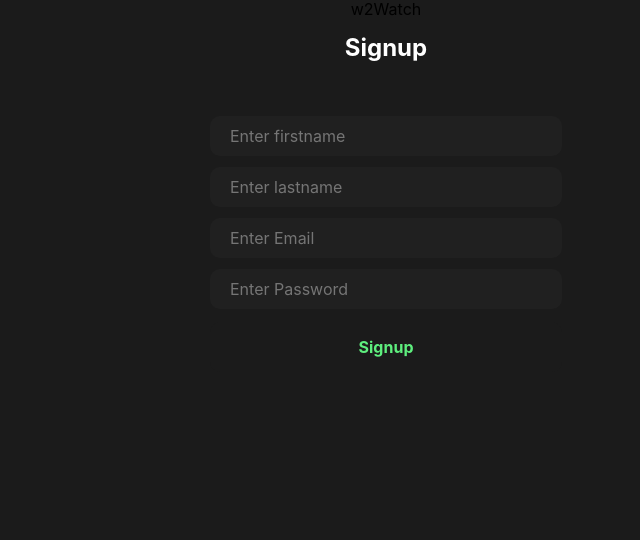
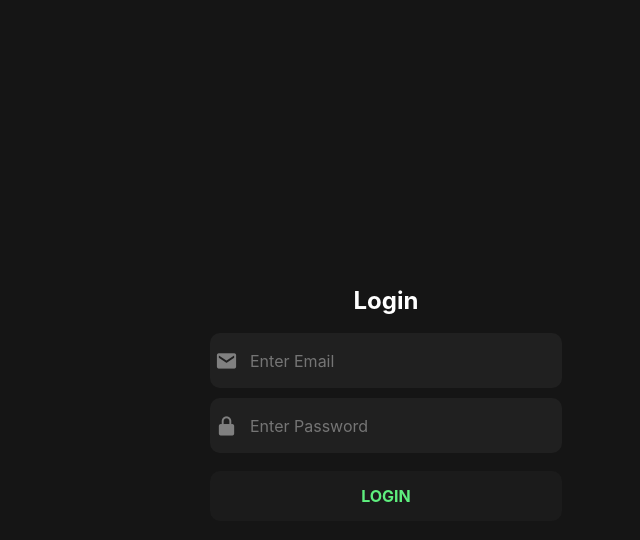
Before and after one commit to Tanayk7/Recommendation-System, a React (Create React App) app in the folder client/: page / in a window 1280 px wide. Shown: the top 540 px of the page, without its empty margins (254-894 px from the left). Built offline with nearby package versions, Linux system fonts and the light colour scheme.

Commit message:
login and signup form done

```diff
--- a/client/package.json
+++ b/client/package.json
@@ -7,6 +7,7 @@
     "@testing-library/react": "^11.2.7",
     "@testing-library/user-event": "^12.8.3",
     "axios": "^0.21.1",
+    "boxicons": "^2.0.9",
     "email-validator": "^2.0.4",
     "formik": "^2.2.9",
     "react": "^17.0.2",
--- a/client/public/index.html
+++ b/client/public/index.html
@@ -1,8 +1,10 @@
 <!DOCTYPE html>
+
 <html lang="en">
   <head>
     <meta charset="utf-8" />
     <link rel="icon" href="%PUBLIC_URL%/favicon.ico" />
+
     <meta name="viewport" content="width=device-width, initial-scale=1" />
     <meta name="theme-color" content="#000000" />
     <meta
@@ -24,6 +26,7 @@
       work correctly both with client-side routing and a non-root public URL.
       Learn how to configure a non-root public URL by running `npm run build`.
     -->
+    <link href='https://unpkg.com/boxicons@2.0.9/css/boxicons.min.css' rel='stylesheet'>
     <title>React App</title>
   </head>
   <body>
--- a/client/src/App.jsx
+++ b/client/src/App.jsx
@@ -1,8 +1,7 @@
 import react from 'react';
 import './App.css';
 import Login from "./pages/Login.jsx"
-import Signup from "./pages/Signup.jsx"
-// import Profile from './pages/Profile/Profile';
+// import Signup from "./pages/Signup.jsx"
 
 const movies = [
   {
@@ -57,8 +56,7 @@ class App extends react.Component{
 
         <div className="login">
           <div className="container">
-            {isLoginActive && <Login containerRef = {(ref) => this.current = ref}/>}
-            {!isLoginActive && <Signup containerRef = {(ref) => this.current = ref}/>}
+            {!isLoginActive && <Login containerRef = {(ref) => this.current = ref}/>}
           </div>
 
         </div>
--- a/client/src/pages/Login.jsx
+++ b/client/src/pages/Login.jsx
@@ -1,33 +1,119 @@
-import react from "react";
-import "./style.scss";
+import React from 'react';
+import "./style.scss"
 
-export class Login extends react.Component{
+
+class Login extends React.Component{
   constructor(props){
     super(props);
+     this.state = {
+       fields: {},
+       errors: {}
+     }
+  }
+
+  handleValidation = () => {
+    let fields = this.state.fields;
+    let errors = {};
+    let formIsValid = true;
+
+    //Name
+    if(!fields["name"]){
+      formIsValid = false;
+      errors["name"] = "This field cannot be empty";
+    }
+
+   if(typeof fields["name"] !== "undefined"){
+      if(!fields["name"].match(/^[a-zA-Z]+$/)){
+         formIsValid = false;
+         errors["name"] = "Only letters";
+      }
+    }
+
+    //Email
+    if(!fields["email"]){
+      formIsValid = false;
+      errors["email"] = "This field cannot be empty";
+    }
+
+    if(typeof fields["email"] !== "undefined"){
+      let lastAtPos = fields["email"].lastIndexOf('@');
+      let lastDotPos = fields["email"].lastIndexOf('.');
+
+      if (!(lastAtPos < lastDotPos && lastAtPos > 0 && fields["email"].indexOf('@@') === -1 && lastDotPos > 2 && (fields["email"].length - lastDotPos) > 2)) {
+         formIsValid = false;
+         errors["email"] = "Email is not valid";
+        }
+    }
+
+    //Password
+    if(!fields["password"]){
+      formIsValid = false;
+      errors["password"] = "This field cannot be empty";
+    }
+
+    this.setState({errors: errors});
+    return formIsValid;
 
   }
 
+  onSubmit = event =>{
+    event.preventDefault();
+
+    this.handleValidation();
+    console.log(this.state);
+  }
+
+  handleChange = (field, event) =>{
+    let fields = this.state.fields;
+    fields[field] = event.target.value;
+    this.setState({fields});
+  }
+
+submitForm(e){
+  e.preventDefault();
+  const data = {
+   firstName: this.state.firstName,
+   email: this.state.email,
+   password: this.state.password
+  }
+  console.log(data);
+  };
+
 render(){
 return(
-            <div className="container" ref={this.props.containerRef}>
-                <div className="header">Login</div>
+  <div className="container">
     <div className="content">
-                    <div className="form">
+        <h1 className="card-header">Login</h1>
+            <form className="form">
               <div className="form-group">
-                            <label htmlFor="username">Username</label>
-                            <input type="text" name="username" placeholder="username" />
+                  {/* <label htmlFor="email">Email</label> */}
+                <div className="input-container">
+                <i className='icons bx bxs-envelope'></i>
+                  <input type="email"
+                  name="email"
+                  className="form-control"
+                  placeholder="Enter Email"
+                  onChange={this.handleChange.bind(this, "email")} />
+                </div>
+                <div className="errors">{this.state.errors.email}</div>
               </div>
               <div className="form-group">
-                            <label htmlFor="password">Password</label>
-                            <input type="text" name="password" placeholder="password" />
+                  {/* <label htmlFor="password">Password</label> */}
+                  <div className="input-container">
+                  <i className='icons bx bxs-lock-alt' ></i>
+                  <input type="password"
+                  name="password"
+                  className="form-control"
+                  placeholder="Enter Password"
+                  onChange={this.handleChange.bind(this, "password")} />
+                </div>
+                <div className="errors">{this.state.errors.password}</div>
+              </div>
+              <button className="btn btn-primary btn-block" disabled={this.state.isDisabled} onClick={this.onSubmit}>LOGIN</button>
+            </form>
       </div>
     </div>
-                </div>
-                <div className="footer">
-                    <button type="button" className="btn">Login</button>
-                </div>
-            </div>
-        )
+  );
  }
 }
 export default Login;
--- a/client/src/pages/Signup.jsx
+++ b/client/src/pages/Signup.jsx
@@ -6,136 +6,123 @@ class Signup extends React.Component{
   constructor(props){
     super(props);
      this.state = {
-       isDisabled:true
+       fields: {},
+       errors: {}
      }
-     this.submitForm = this.submitForm.bind(this);
   }
-  validateEmail(email){
-   const pattern = /[a-zA-Z0-9]+[\.]?([a-zA-Z0-9]+)?[\@][a-z]{3,9}[\.][a-z]{2,5}/g;
-   const result = pattern.test(email);
-   if(result===true){
-     this.setState({
-       emailError:false,
-       email:email
-     })
-   } else{
-     this.setState({
-       emailError:true
-     })
-   }
- }
 
- handleChange(e){
-  const target = e.target;
-  const value = target.type === 'checkbox' ? target.checked : target.value;
-  const name = target.name;
-  this.setState({
-    [name]: value
-  });
-  if(e.target.name==='firstname'){
-    if(e.target.value==='' || e.target.value===null ){
-      this.setState({
-        firstnameError:true
-      })
-    } else {
-      this.setState({
-        firstnameError:false,
-        firstName:e.target.value
-      })
+  handleValidation = () => {
+    let fields = this.state.fields;
+    let errors = {};
+    let formIsValid = true;
+
+    //Name
+    if(!fields["name"]){
+      formIsValid = false;
+      errors["name"] = "This field cannot be empty";
     }
+
+   if(typeof fields["name"] !== "undefined"){
+      if(!fields["name"].match(/^[a-zA-Z]+$/)){
+         formIsValid = false;
+         errors["name"] = "Only letters";
+      }
+    }
+
+    //Email
+    if(!fields["email"]){
+      formIsValid = false;
+      errors["email"] = "This field cannot be empty";
+    }
+
+    if(typeof fields["email"] !== "undefined"){
+      let lastAtPos = fields["email"].lastIndexOf('@');
+      let lastDotPos = fields["email"].lastIndexOf('.');
+
+      if (!(lastAtPos < lastDotPos && lastAtPos > 0 && fields["email"].indexOf('@@') === -1 && lastDotPos > 2 && (fields["email"].length - lastDotPos) > 2)) {
+         formIsValid = false;
+         errors["email"] = "Email is not valid";
+        }
+    }
+
+    //Password
+    if(!fields["password"]){
+      formIsValid = false;
+      errors["password"] = "This field cannot be empty";
+    }
+
+    this.setState({errors: errors});
+    return formIsValid;
+
   }
-  if(e.target.name==='lastname'){
-    if(e.target.value==='' || e.target.value===null){
-      this.setState({
-        lastnameError:true
-      })
-    } else {
-      this.setState({
-        lastnameError:false,
-        lastName:e.target.value
-      })
-    }
+
+  onSubmit = event =>{
+    event.preventDefault();
+
+    this.handleValidation();
+    console.log(this.state);
   }
-  if(e.target.name==='email'){
-   this.validateEmail(e.target.value);
+
+  handleChange = (field, event) =>{
+    let fields = this.state.fields;
+    fields[field] = event.target.value;
+    this.setState({fields});
   }
-  if(e.target.name==='password'){
-    if(e.target.value==='' || e.target.value===null){
-      this.setState({
-        passwordError:true
-      })
-    } else {
-      this.setState({
-        passwordError:false,
-        password:e.target.value
-      })
-    }
- }
- if(this.state.firstnameError===false && this.state.lastnameError===false &&
-  this.state.emailError===false && this.state.passwordError===false){
-    this.setState({
-      isDisabled:false
-    })
- }
-}
+
 submitForm(e){
   e.preventDefault();
-  this.handleChange(e)
   const data = {
    firstName: this.state.firstName,
-   lastName: this.state.lastName,
    email: this.state.email,
    password: this.state.password
   }
-  this.handleChange(e);
   console.log(data);
   };
 
 render(){
 return(
   <div className="container">
-    <div className="header">w2Watch</div>
     <div className="content">
-        <h1 className="card-header">Signup</h1>
-
-            <form className="form "id="signup-form">
+        <h1 className="card-header">NASA HACKED</h1>
+            <form className="form">
               <div className="form-group">
                     {/* <label htmlFor="firstname">Firstname</label> */}
-                    <input type="text" id="firstname" name="firstname" className="form-control" placeholder="Enter firstname" onChange={(e)=>{this.handleChange(e)}} />
-                    {this.state.firstnameError ? <span style={{color: "red"}}>Please Enter some value</span> : ''}
+                  <div className="input-container">
+                    <i className='icons bx bxs-user-circle'></i>
+                      <input type="text"
+                      name="name"
+                      className="form-control"
+                      placeholder="Enter Name"
+                      onChange={this.handleChange.bind(this, "name")} />
+                  </div>
+                  <div className="errors">{this.state.errors.name}</div>
               </div>
               <div className="form-group">
-                  {/* <label htmlFor="lastname">Lastname</label> */}
-                  <input type="text"
-                  id="lastname"
-                  name="lastname"
-                  className="form-control"
-                  placeholder="Enter lastname"
-                  onChange={(e)=>{this.handleChange(e)}} />
-                  {this.state.lastnameError ? <span style={{color: "red"}}>Please Enter some value</span> : ''}
-              </div>
-              <div className="form-group">
-
                   {/* <label htmlFor="email">Email</label> */}
+                <div className="input-container">
+                <i className='icons bx bxs-envelope'></i>
                   <input type="email"
-                  id="email" name="email"
+                  name="email"
                   className="form-control"
                   placeholder="Enter Email"
-                  onChange={(e)=>{this.handleChange(e)}} />
-                  {this.state.emailError ? <span style={{color: "red"}}>Please Enter valid email address</span> : ''}
+                  onChange={this.handleChange.bind(this, "email")} />
+                </div>
+                <div className="errors">{this.state.errors.email}</div>
               </div>
               <div className="form-group">
                   {/* <label htmlFor="password">Password</label> */}
+                  <div className="input-container">
+                  <i className='icons bx bxs-lock-alt' ></i>
                   <input type="password"
-                  id="password" name="password"
+                  name="password"
                   className="form-control"
                   placeholder="Enter Password"
-                  onChange={(e)=>{this.handleChange(e)}} />
-                  {this.state.passwordError ? <span style={{color: "red"}}>Please enter some   value</span> : ''}
+                  onChange={this.handleChange.bind(this, "password")} />
+                </div>
+                <div className="errors">{this.state.errors.password}</div>
               </div>
-              <button className="btn btn-primary btn-block" disabled={this.state.isDisabled} onClick={this.submitForm}>Signup</button>
+              <button className="btn btn-primary btn-block" disabled={this.state.isDisabled} onClick={this.onSubmit}>SIGNUP</button>
             </form>
-
       </div>
     </div>
   );
--- a/client/src/pages/style.scss
+++ b/client/src/pages/style.scss
@@ -1,17 +1,31 @@
 div{
 
     font-family: -apple-system, BlinkMacSystemFont, 'Segoe UI', Roboto, Oxygen, Ubuntu, Cantarell, 'Open Sans', 'Helvetica Neue', sans-serif;
-    background-color: #1B1B1B;
+    background-color: #151515;
     overflow: visible;
 }
 
+
+
 .container{
-    position: fixed;
+    position: absolute;
     width: 100%;
     height: 100%;
     display: flex;
+    justify-content: center;
     flex-direction: column;
     align-items: center;
+
+        .header{
+            font-weight: 700;
+            font-size: 45px;
+            color: white;
+            .span{
+                color: #5EEF7E
+
+            }
+        }
+
 
     .card-header{
         color: white;
@@ -23,7 +37,7 @@ div{
         flex-direction: column;
 
         .form{
-            margin-top: 2em;
+            margin-top: 0.2em;
             display: flex;
             flex-direction: column;
             align-items: center;
@@ -33,29 +47,55 @@ div{
                 flex-direction: column;
                 align-items: flex-start;
                 width: fit-content;
+
+                .input-container{
+                    display: flex;
+                    align-items: center;
+                    min-width: 22em;
+                    // height: 40px;
+                    padding: 15px 5px;
+                    font-size: 16px;
+                    background-color:#202020;
+                    border: 0;
+                    border-radius: 10px;
+                    margin-bottom: 10px;
+                    transition: all 250ms ease-in-out;
+
+                    .icons{
+                        font-size: 23px;
+                        padding-right: 10px;
+                        color:grey;
+                    }
+
+                    .form-control{
+                        color: white;
+                        height: 25px;
+
+                    }
+                }
+
+                .nameImage{
+                    height: 20px;
+                    width: 20px;
+                    position: relative;
+                    padding-left: 10px;
+                    margin-right: 5px;
+
+                }
                 label {
                     font-size: 20px;
                 }
                 input{
-                    margin: 6px;
-                    min-width: 22em;
-                    height: 40px;
-                    padding: 5px 20px;
-                    font-size: 16px;
                     background-color:#202020;
+                    flex: 1;
                     border: 0;
-                    border-radius: 10px;
-                    margin-bottom: 5px;
+                    outline: none;
                     transition: all 250ms ease-in-out;
-                    &:focus{
-                        outline: none;
-                        box-shadow: 0 1px 2px rgba(0,0,0,0.07),
-                                    0 2px 4px rgba(0,0,0,0.07),
-                                    0 4px 8px rgba(0,0,0,0.07),
-                                    0 8px 16px rgba(0,0,0,0.07),
-                                    0 16px 32px rgba(0,0,0,0.07),
-                                    0 32px 64px rgba(0,0,0,0.07);
-                    }
+
+                }
+                .errors{
+                    color: red;
+                    font-size: 10px;
                 }
             }
         }
```
Also changed, not shown: 1 other file (tests, documents, lock files or other folders). Lines whose indentation alone changed are shown as unchanged.
